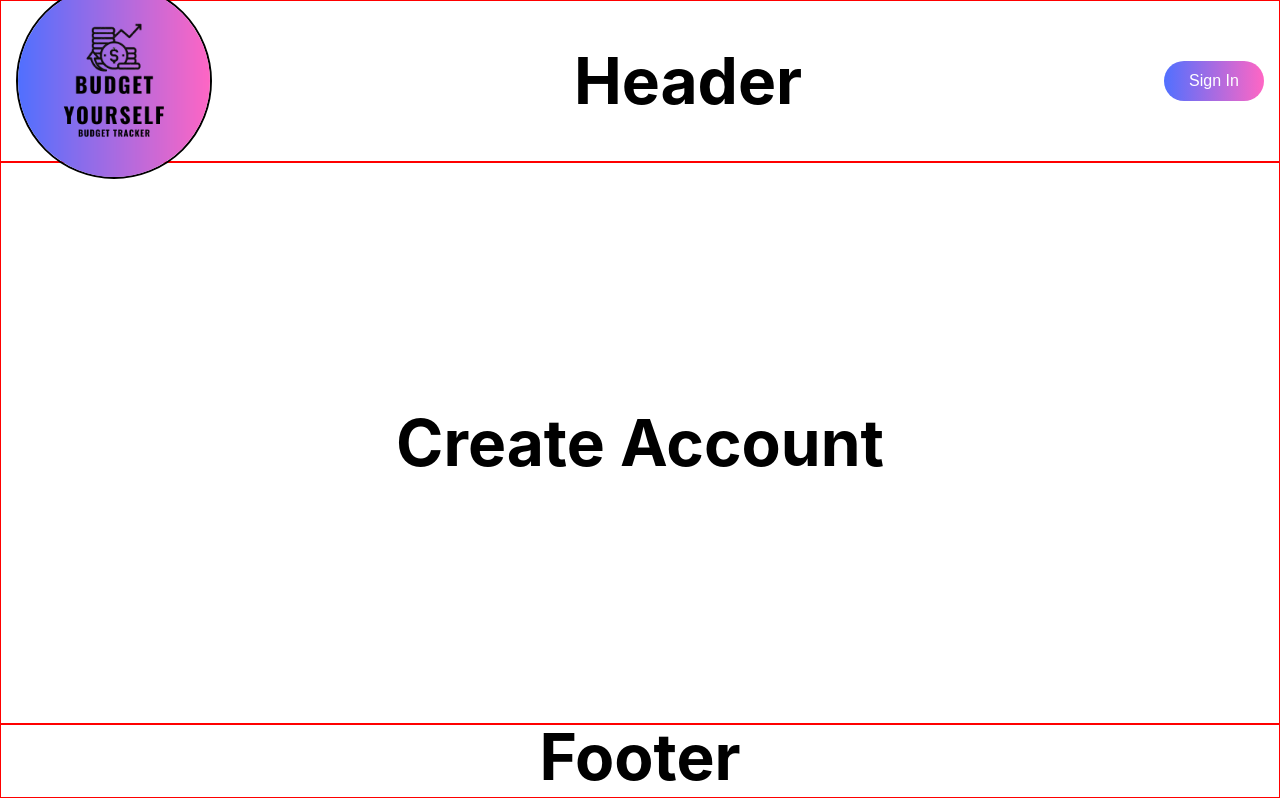
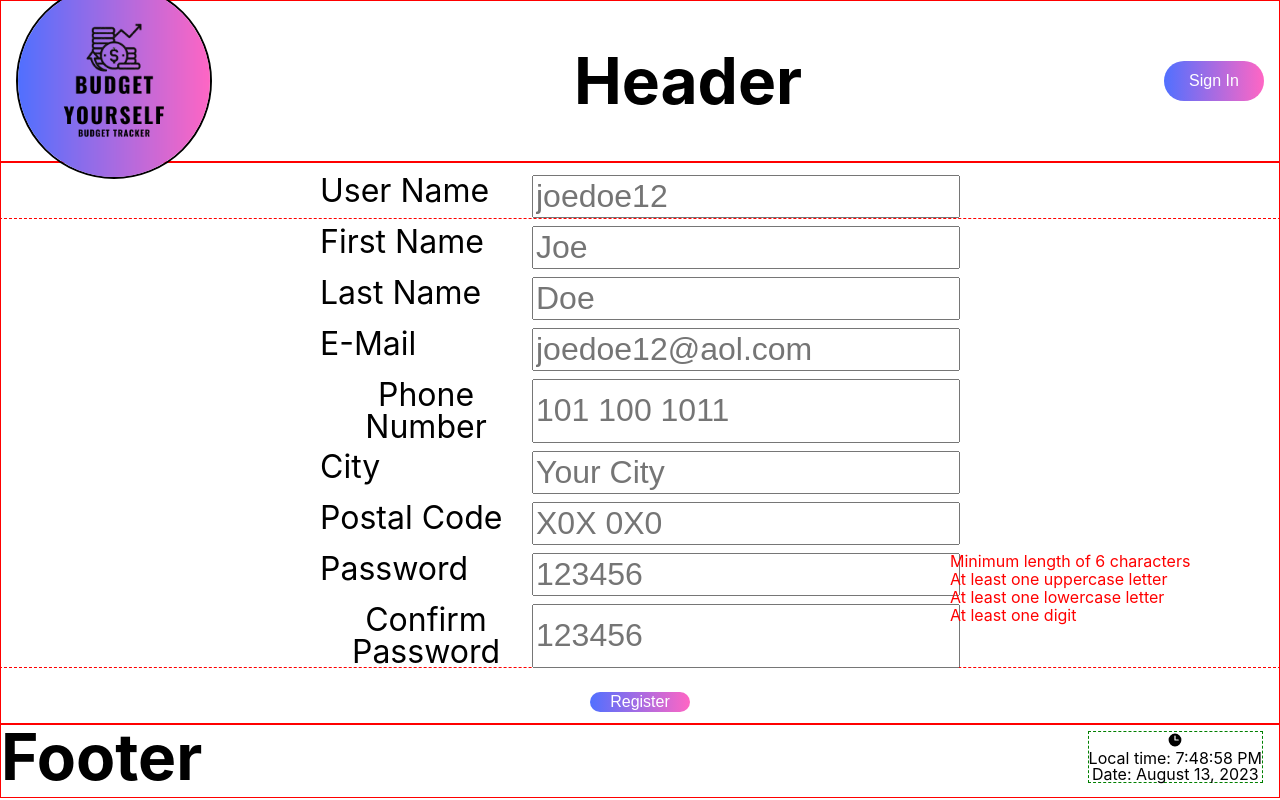
Before and after one commit to CesarRoa/final-project, a React (Create React App) app in the folder client/: page /newAccount in a window 1280 px wide. Built offline with nearby package versions, Linux system fonts and the light colour scheme.

Commit message:
CesaRoa more components added. backbone ~80%

```diff
--- a/client/package.json
+++ b/client/package.json
@@ -9,8 +9,10 @@
     "@testing-library/user-event": "^13.5.0",
     "react": "^18.2.0",
     "react-dom": "^18.2.0",
+    "react-icons": "^4.10.1",
     "react-router-dom": "^6.14.2",
     "react-scripts": "5.0.1",
+    "react-table-6": "^6.11.0",
     "styled-components": "^6.0.7",
     "web-vitals": "^2.1.4"
   },
--- a/client/src/App.js
+++ b/client/src/App.js
@@ -6,6 +6,8 @@ import Signin from "./Components/Singin";
 import Historical from "./Components/Historical";
 import Table from "./Components/Table";
 import Footer from "./Components/Footer";
+import Registration from "./Components/Registration";
+import AddTag from "./Components/AddTag";
 import { useContext } from "react";
 import { UserContext } from "./Components/Context";
 import CreateAccount from "./Components/Login";
@@ -20,8 +22,10 @@ const App = () => {
         <Routes>
           <Route path = "/" element = {!user? <Signin/> : <Home user = {user}/>}/>
           <Route path = "/newAccount" element = {<CreateAccount/>}/>
-          <Route path="/:account/historical/"  element={<Historical />} />
-          <Route path="/:account/table/"  element={<Table />} />
+          <Route path="/:account/historical"  element={<Historical />} />
+          <Route path="/:account/table"  element={<Table />} />
+          <Route path="/:account/add"  element={<AddTag />} />
+          <Route path="/newAccount/:account/registration" element ={<Registration/>} />
         </Routes>
       </>
       <Footer/>
--- /dev/null
+++ b/client/src/Components/AddTag.js
@@ -0,0 +1,17 @@
+import { styled } from "styled-components";
+const AddTag = () =>{
+    return(
+    <Div>
+        <h1>Add Tags</h1>
+        <>Options to new tag here</>
+    </Div>
+)
+};
+
+export default AddTag;
+
+const Div = styled.div`
+height: 500px;
+border: orange solid 1px;
+text-align: center;
+`
--- /dev/null
+++ b/client/src/Components/Clock.js
@@ -0,0 +1,46 @@
+import { styled } from "styled-components";
+import { useState, useEffect } from "react";
+import { HiMiniClock } from 'react-icons/hi2';
+
+const Clock = () =>{
+    const [time, setTime] = useState(new Date())
+
+    useEffect(()=>{
+        const timer = setInterval(()=>{
+            setTime(new Date())
+        }, 1000);
+        return ()=>{
+            clearInterval(timer);
+        }
+    },[]);
+
+    const dateOption = {year: 'numeric', month: 'long', day: 'numeric'};
+    const currentHour = time.toLocaleTimeString();
+    const currentDate = time.toLocaleDateString(undefined, dateOption);
+
+    return(
+        <>
+        <Div>
+        <HiMiniClock style={{fontSize: "1em"}}/>
+            <div>
+                Local time:
+                {" " + currentHour}
+            </div>
+            <div>
+                Date:
+                {" " + currentDate}
+            </div>
+        </Div>
+</>
+)
+};
+
+export default Clock;
+
+const Div = styled.div`
+position: absolute;
+right: 17px;
+bottom: 17px;
+border: green dashed 1px;
+text-align: center;
+`
--- a/client/src/Components/Footer.js
+++ b/client/src/Components/Footer.js
@@ -1,8 +1,11 @@
 import { styled } from "styled-components";
+import Clock from "./Clock";
+
 const Footer = () =>{
     return(
     <Div>
         <h1>Footer</h1>
+        <Clock/>
     </Div>
 )
 };
@@ -10,6 +13,8 @@ const Footer = () =>{
 export default Footer;
 
 const Div = styled.div`
+display: flex;
+flex-direction: row;
 border: red solid 1px;
 height: 9vh;
 text-align: center;
--- a/client/src/Components/Home.js
+++ b/client/src/Components/Home.js
@@ -2,6 +2,7 @@ import { styled } from "styled-components";
 import { useNavigate } from "react-router-dom";
 import Profile from "./Profile"
 import Chart from "./Chart";
+import Search from "./Search";
 const Home = ({user}) =>{
     const data = user.data
     const profile = data.profile
@@ -13,10 +14,14 @@ const Home = ({user}) =>{
     const handleClickTable = ()=>{
         navigate(`/${profile.username}/table`)
     }
+    const handleClickAdd = ()=>{
+        navigate(`/${profile.username}/add`)
+    }
 return(
     <Div>
         <Div1>
-        <Profile data = {data}/>
+            <Profile data = {data}/>
+            <Search/>
         </Div1>
         <Div2>
             Calculator
@@ -24,11 +29,11 @@ return(
         <Div3>
         <button
         onClick={handleClickHitorical}
-        >Historical
+        >History
         </button>
         <button
-        onClick={handleClickTable}
-        >Table
+        onClick={handleClickAdd}
+        >Add Entry
         </button>
         </Div3>
         <Div4>
@@ -53,6 +58,9 @@ const Div1 = styled.div`
     grid-column: 1 / span 1;
     grid-row: 1 / span 2;
     border: blue solid 1px;
+    &>*{
+        margin-bottom: 25px ;
+    }
 `
 const Div2 = styled.div`
     grid-column: 2 / span 1;
--- a/client/src/Components/Login.js
+++ b/client/src/Components/Login.js
@@ -1,8 +1,119 @@
 import { styled } from "styled-components";
+import { useState } from "react";
+import { useNavigate } from "react-router-dom";
+
 const CreateAccount = () =>{
+    const [username, setUsername] = useState('');
+    const [password, setPassword] = useState('');
+    const [usernameTaken, setUsernameTaken] = useState(false);
+    const [passwordRequirements, setPasswordRequirements] = useState({
+        length: false,
+        uppercase: false,
+        lowercase: false,
+        digit: false,
+    });
+
+    const navigate = useNavigate();
+    const register = [
+        {name: "username", label: "User Name", type: "text", placeholder:"joedoe12", function:{}},
+        {name: "name", label: "First Name", type: "text", placeholder:"Joe", function:{}},
+        {name: "lastname", label: "Last Name", type: "text", placeholder:"Doe", function:{}},
+        {name: "email", label: "E-Mail", type: "email", placeholder:"joedoe12@aol.com", function:{}},
+        {name: "phone", label: "Phone Number", type: "number", placeholder:"101 100 1011", function:{}},
+        {name: "city", label: "City", type: "text", placeholder:"Your City", function:{}},
+        {name: "postalcode", label: "Postal Code", type: "text", placeholder:"X0X 0X0", function:{}},
+        {name: "password", label: "Password", type: "password", placeholder:"123456", function:{}},
+        {name: "confirmPassword", label: "Confirm Password", type: "password", placeholder:"123456", function:{}}
+    ];
+
+    const handleUsernameChange = (event) => {
+        setUsername(event.target.value);
+        // replace with search in db
+        setUsernameTaken(event.target.value === 'takenUsername');
+    };
+
+    const handlePasswordChange = (event) => {
+        setPassword(event.target.value);
+
+        const requirements = {
+            length: event.target.value.length >= 6,
+            uppercase: /[A-Z]/.test(event.target.value),
+            lowercase: /[a-z]/.test(event.target.value),
+            digit: /\d/.test(event.target.value),
+        };
+
+        setPasswordRequirements(requirements);
+    };
+
+    const handleSubmit=(e)=>{
+        e.preventDefault()
+        username && navigate(`/newAccount/${username}/registration`)
+    }
 return(
     <Wrapper>
-        <h1>Create Account</h1>
+        <Form
+        onSubmit={handleSubmit}
+        >
+            {register.map((item)=>{
+                return (
+                    <div key={item.name}>
+                    <label>{item.label}</label>
+                    <input
+                    // value={item.name}
+                    type= {item.type}
+                    placeholder={item.placeholder}
+                    onChange={
+                        item.name === 'username'
+                        ? handleUsernameChange
+                        : item.name === 'password'
+                        ? handlePasswordChange
+                        : null
+                    }
+                    />
+
+                    {item.name === 'username' && usernameTaken && (
+                        <Div className="error-message">Username already exists</Div>
+                        )}
+                    {item.name === 'password' && (
+                    <Div2 className="password-requirements">
+                        <div
+                        className={`requirement ${
+                            passwordRequirements.length ? 'fulfilled' : ''
+                        }`}
+                        >
+                        Minimum length of 6 characters
+                        </div>
+                        <div
+                        className={`requirement ${
+                            passwordRequirements.uppercase ? 'fulfilled' : ''
+                        }`}
+                        >
+                        At least one uppercase letter
+                        </div>
+                        <div
+                        className={`requirement ${
+                            passwordRequirements.lowercase ? 'fulfilled' : ''
+                        }`}
+                        >
+                        At least one lowercase letter
+                        </div>
+                        <div
+                        className={`requirement ${
+                            passwordRequirements.digit ? 'fulfilled' : ''
+                        }`}
+                        >
+                        At least one digit
+                        </div>
+                    </Div2>
+                    )}
+
+                    </div>
+                )
+            })}
+            <button
+            type="submit"
+            >Register</button>
+        </Form>
     </Wrapper>
 )
 };
@@ -18,3 +129,49 @@ flex-direction: column;
 justify-content: space-evenly;
 align-items: center;
 `
+
+const Form = styled.form`
+display: flex;
+flex-direction: column;
+justify-content: center;
+align-items: center;
+border: red dashed 1px;
+height:80%;
+width:100vw;
+&>div{
+    width: 50%;
+    display: inline-flex;
+    justify-content:space-between;
+    margin-bottom: 0.5em;
+}
+&>button{
+    margin-top: 1em ;
+}
+`
+const Div = styled.div`
+height: 1.94em;
+width: 250px;
+display: flex;
+position: absolute;
+right: 80px;
+color: red;
+align-items: center;
+border: 1px red solid;
+`
+
+const Div2 = styled.div`
+height: 5em;
+width: 250px;
+display: flex;
+flex-direction: column;
+position: absolute;
+right: 80px;
+color: red;
+align-items: flex-start;
+&>div{
+    margin-bottom: 2px;
+    &.fulfilled{
+        color: green;
+    }
+}
+`
--- a/client/src/Components/Profile.js
+++ b/client/src/Components/Profile.js
@@ -2,13 +2,12 @@ import { styled } from "styled-components";
 const Profile = ({data}) =>{
     const profile = data.profile
     return(
-    <>
-        <h1>Profile</h1>
+    <Div>
         <p>Welcome {profile.username}!</p>
         <p>Member since: {profile.memberSince}</p>
         <p>Name: {profile.name}</p>
-        <p>e-mail: {profile.email}</p>
-    </>
+        <p>E-mail: {profile.email}</p>
+    </Div>
 )
 };
 
@@ -17,5 +16,8 @@ export default Profile;
 const Div = styled.div`
 /* height:300px;
 width : 30%; */
-border: purple solid 1px;
+border: purple dashed 1px;
+&>*{
+    margin-bottom:5px;
+}
 `
--- /dev/null
+++ b/client/src/Components/Registration.js
@@ -0,0 +1,17 @@
+import { styled } from "styled-components";
+const Registration = () =>{
+    return(
+    <Div>
+        <h1>Registration</h1>
+        <>questions about basic finances here</>
+    </Div>
+)
+};
+
+export default Registration;
+
+const Div = styled.div`
+height: 500px;
+border: orange solid 1px;
+text-align: center;
+`
--- /dev/null
+++ b/client/src/Components/Search.js
@@ -0,0 +1,30 @@
+import { styled } from "styled-components";
+
+const Search = () =>{
+    return(
+    <Div>
+        <Form
+
+        >
+            <div>
+                <label>Add a user:</label>
+                <select>
+                    <option>by username</option>
+                    <option>by phone</option>
+                </select>
+                <input></input>
+                <button>Search</button>
+            </div>
+        </Form>
+    </Div>
+)
+};
+
+export default Search;
+
+const Div = styled.div`
+border: red dashed 1px;
+`
+
+const Form = styled.form`
+`
--- a/client/src/GlobalStyles.js
+++ b/client/src/GlobalStyles.js
@@ -41,8 +41,8 @@ h1{
 span{
 	font-size: 0.8em;
 }
-label, input{
-	font-size: 1.5em;
+label, input, p, select{
+	font-size: 2em;
 }
 button{
 	font-size: 1em;
```
Also changed, not shown: 1 other file (tests, documents, lock files or other folders).
